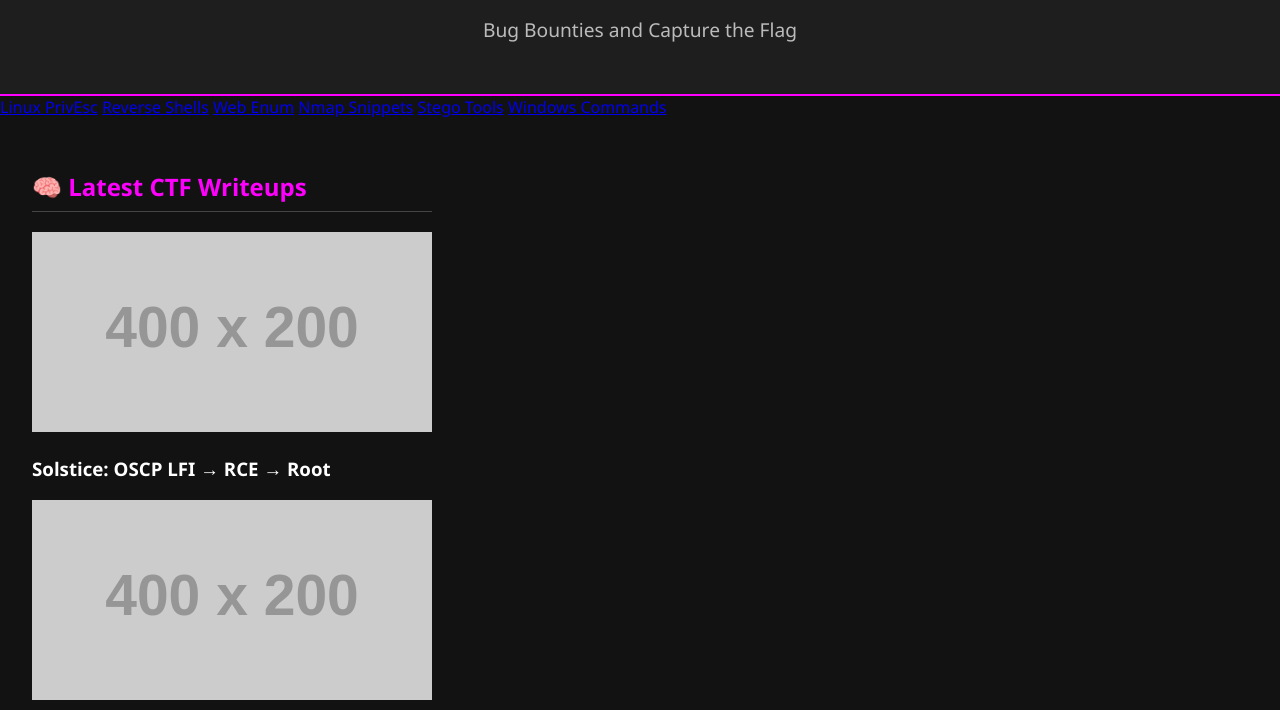
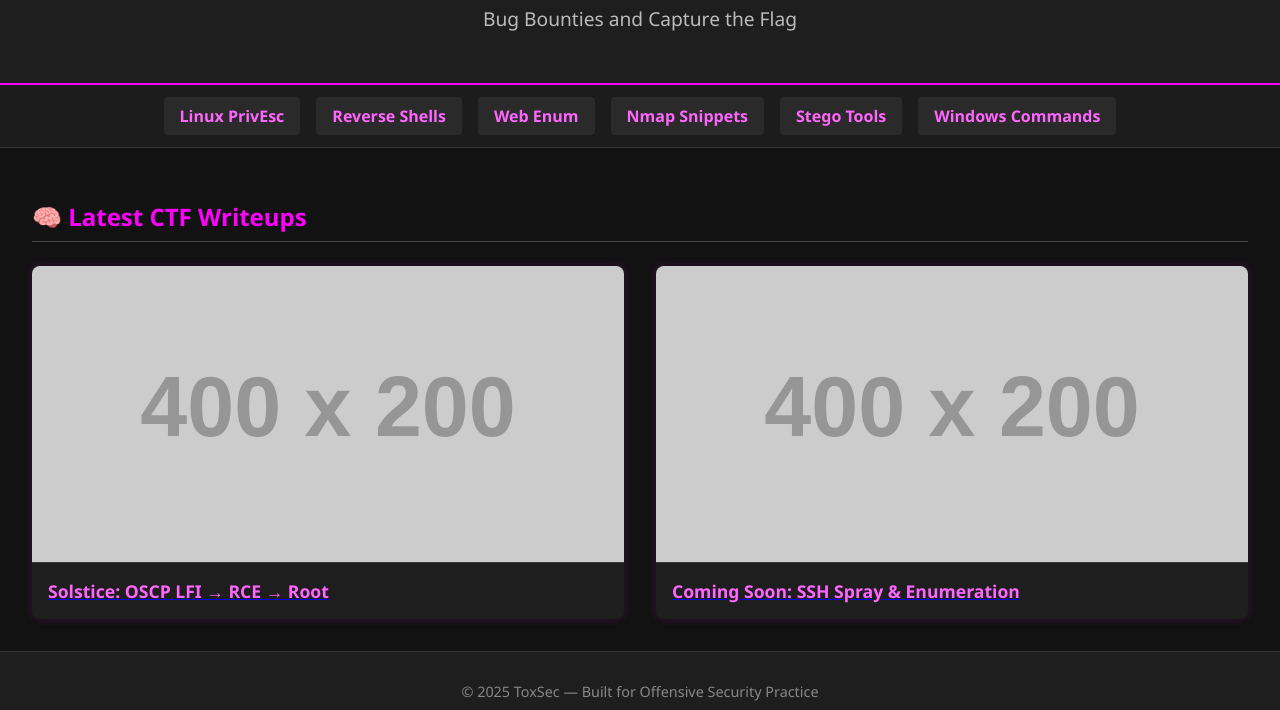
Before and after one commit to Cijams/toxsec, a plain HTML site: page index.html in a window 1280 px wide. Shown: the part 90-800 px from the top of the page. Drawn offline with Linux system fonts and the light colour scheme; placeholder pictures from the web are drawn by us.

Commit message:
Update style.css

```diff
--- a/style.css
+++ b/style.css
@@ -6,57 +6,94 @@ body {
   margin: 0;
   padding: 0;
 }
+
 header {
   text-align: center;
   padding: 2rem;
   background-color: #1e1e1e;
   border-bottom: 2px solid #ff00ff;
 }
+
 h1 {
   margin: 0;
   font-size: 2.5rem;
   color: #ff00ff;
 }
+
 .tagline {
   font-size: 1.2rem;
   color: #bbb;
+  margin-top: 0.5rem;
 }
+
+.cheatsheet-bar {
+  display: flex;
+  flex-wrap: wrap;
+  justify-content: center;
+  background-color: #1c1c1c;
+  border-bottom: 1px solid #333;
+  padding: 0.75rem 1rem;
+  gap: 1rem;
+}
+
+.cheatsheet-bar a {
+  color: #ff66ff;
+  text-decoration: none;
+  font-weight: bold;
+  padding: 0.5rem 1rem;
+  border-radius: 4px;
+  background-color: #2a2a2a;
+  transition: background 0.2s ease;
+}
+
+.cheatsheet-bar a:hover {
+  background-color: #333;
+  color: #ffffff;
+}
+
 main {
   padding: 2rem;
-  display: grid;
-  grid-template-columns: 1fr 2fr;
-  gap: 2rem;
 }
+
 section h2 {
   color: #ff00ff;
   border-bottom: 1px solid #444;
   padding-bottom: 0.5rem;
-}
-.tools ul {
-  list-style: none;
-  padding: 0;
-}
-.tools li {
-  margin: 0.5rem 0;
-}
-.tools a {
-  color: #ff66ff;
-  text-decoration: none;
-}
-.tools a:hover {
-  text-decoration: underline;
-}
-.writeups .post-list article {
   margin-bottom: 1.5rem;
 }
-.writeups a {
-  color: #ffffff;
-  text-decoration: none;
-  font-weight: bold;
+
+.thumbnail-gallery {
+  display: grid;
+  grid-template-columns: repeat(auto-fit, minmax(300px, 1fr));
+  gap: 2rem;
 }
-.writeups a:hover {
+
+.thumb {
+  background-color: #1e1e1e;
+  border-radius: 8px;
+  overflow: hidden;
+  box-shadow: 0 0 10px rgba(255, 0, 255, 0.15);
+  transition: transform 0.2s ease;
+}
+
+.thumb:hover {
+  transform: scale(1.02);
+}
+
+.thumb img {
+  width: 100%;
+  display: block;
+  border-bottom: 1px solid #333;
+}
+
+.thumb h3 {
+  margin: 0;
+  padding: 1rem;
   color: #ff66ff;
+  font-size: 1.1rem;
+  background-color: #1e1e1e;
 }
+
 footer {
   text-align: center;
   padding: 1rem;
@@ -65,11 +102,13 @@ footer {
   color: #888;
   border-top: 1px solid #333;
 }
+
 footer a {
   color: #ff66ff;
   text-decoration: none;
   margin: 0 0.5rem;
 }
+
 footer a:hover {
   text-decoration: underline;
 }
```
